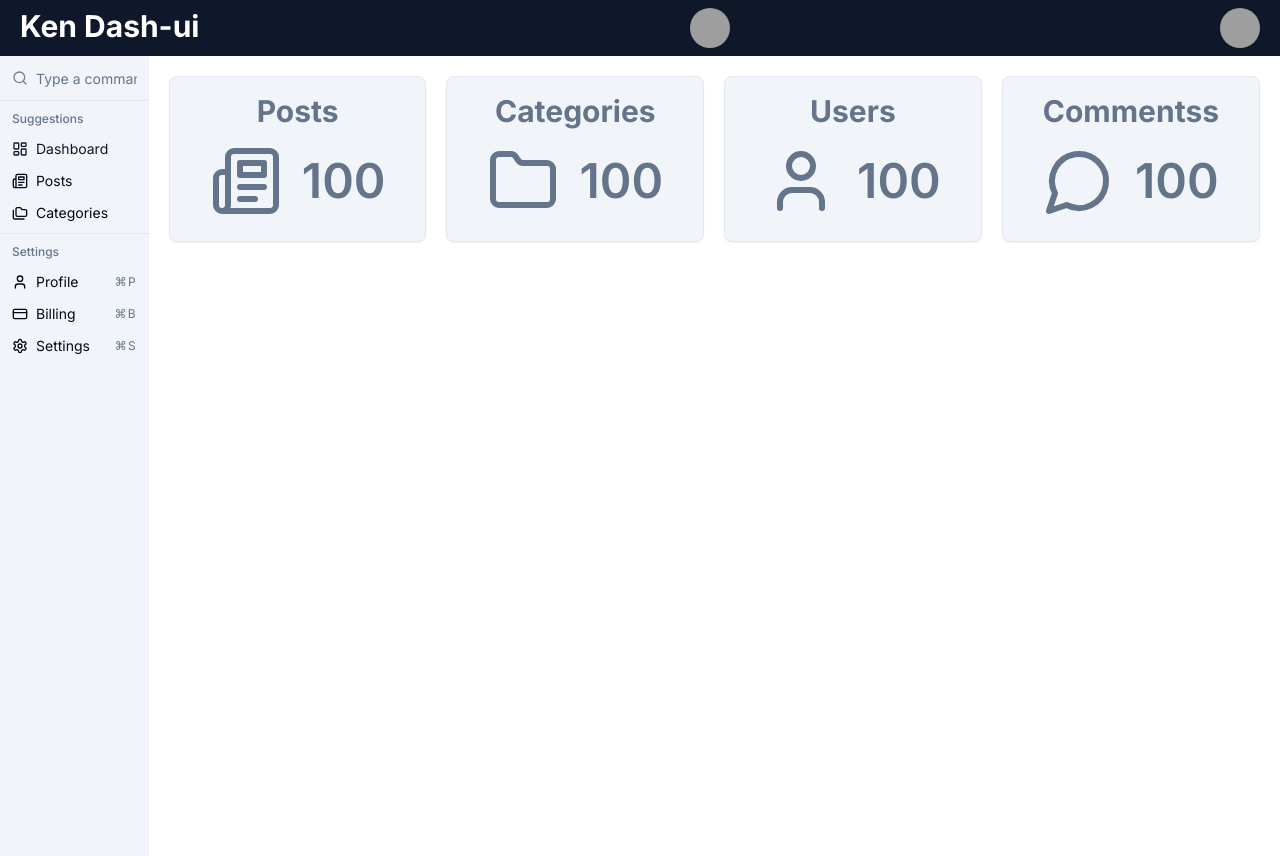
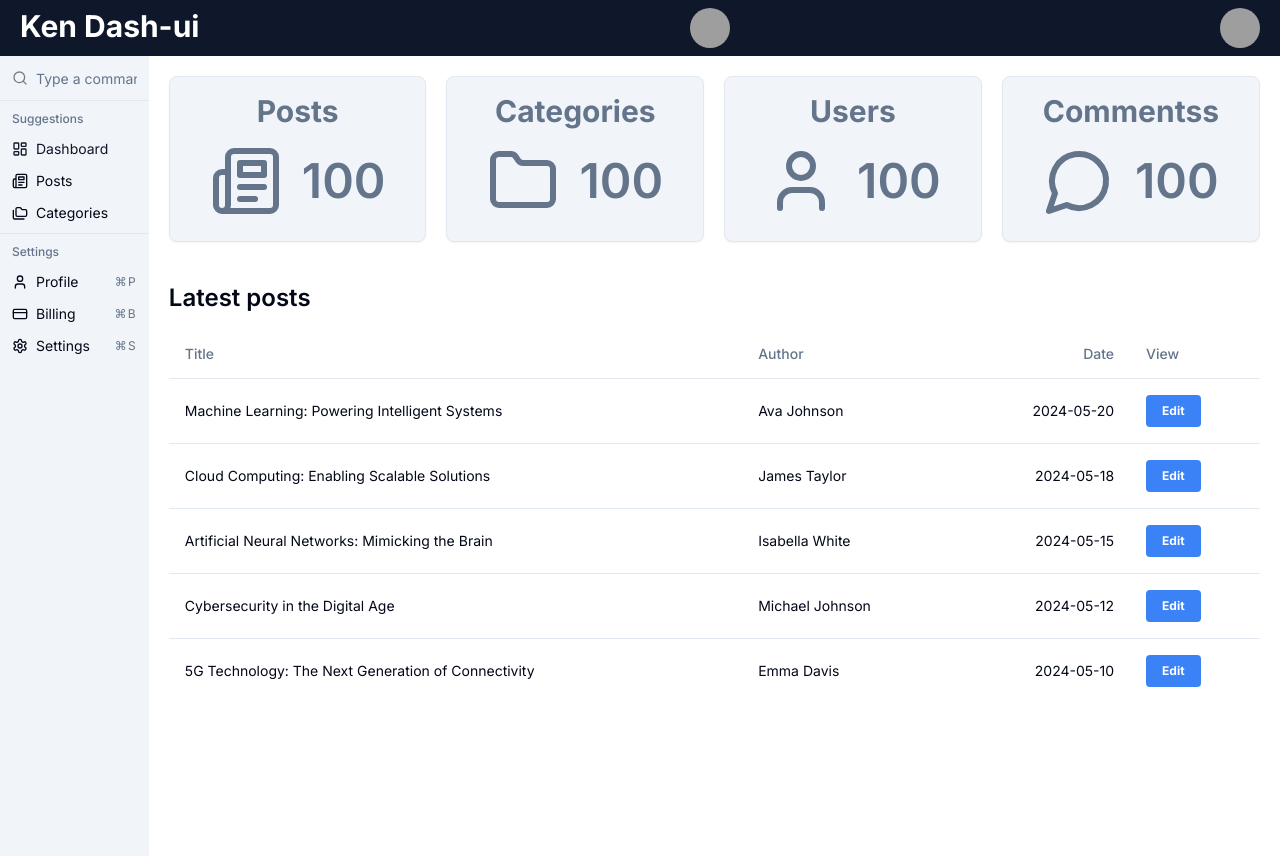
Before and after one commit to kennzuki/dasboard-ui, a Next.js app: page / in a window 1280 px wide. Built offline with nearby package versions, Linux system fonts and the light colour scheme; grey boxes are pictures that could not be loaded.

Commit message:
posttable component with filter and sorted table

```diff
--- a/app/page.tsx
+++ b/app/page.tsx
@@ -1,4 +1,5 @@
 import DashBoardCard from '@/components/dasboard/DashboardCard';
+import PostTable from '@/components/posts/PostsTable';
 import { Button } from '@/components/ui/button'
 import { Folder, MessageCircle, Newspaper, User} from 'lucide-react';
 
@@ -11,7 +12,7 @@
       <DashBoardCard title='Users' count={100} icon={<User className='text-slate-500' size={72} />}/>
       <DashBoardCard title='Commentss' count={100} icon={<MessageCircle className='text-slate-500' size={72} />}/>
       </div>
-
+    <PostTable title='Latest posts' limit={5}/>
    </>
   );
 }
--- a/components/posts/PostsTable.tsx
+++ b/components/posts/PostsTable.tsx
@@ -0,0 +1,59 @@
+import {
+    Table,
+    TableBody,
+    TableCell,
+    TableHead,
+    TableHeader,
+    TableRow,
+    TableCaption,
+  } from '@/components/ui/table';
+  import Link from 'next/link';
+  import posts from '@/data/post';
+  import { Post } from '@/types/posts';
+
+  interface PostsTableProps {
+    limit?: number;
+    title?: string;
+  }
+const PostTable = ({ limit, title }: PostsTableProps) => {
+    //sort posts based on date
+    const sortedPosts: Post[] = [...posts].sort(
+        (a, b) => new Date(b.date).getTime() - new Date(a.date).getTime()
+    );
+    // Filter posts to limit
+  const filteredPosts = limit ? sortedPosts.slice(0, limit) : sortedPosts;
+    return (
+        <div className='mt-10'>
+            <h3 className='text-2xl mb-4 font-semibold'>{title ? title : 'posts'}</h3>
+            <Table>
+                <TableCaption>A list of recent posts</TableCaption>
+                <TableHeader>
+                    <TableRow>
+                        <TableHead>Title</TableHead>
+                        <TableHead className='hidden md:table-cell'>Author</TableHead>
+                        <TableHead className='hidden md:table-cell text-right'>Date</TableHead>
+                        <TableHead>View</TableHead>
+                    </TableRow>
+                </TableHeader>
+                <TableBody>
+                    {filteredPosts.map((post) => (
+                        <TableRow key={post.id}>
+                            <TableCell>{post.title}</TableCell>
+                            <TableCell className='hidden md:table-cell'>{post.author}</TableCell>
+                            <TableCell className='hidden text-right md:table-cell'>{post.date}</TableCell>
+                            <TableCell>
+                <Link href={`/posts/edit/${post.id}`}>
+                  <button className='bg-blue-500 hover:bg-blue-700 text-white font-bold py-2 px-4 rounded text-xs'>
+                    Edit
+                  </button>
+                </Link>
+              </TableCell>
+                        </TableRow>
+                    ))}
+                </TableBody>
+            </Table>
+        </div>
+     );
+}
+
+export default PostTable;
--- /dev/null
+++ b/components/ui/table.tsx
@@ -0,0 +1,117 @@
+import * as React from "react"
+
+import { cn } from "@/lib/utils"
+
+const Table = React.forwardRef<
+  HTMLTableElement,
+  React.HTMLAttributes<HTMLTableElement>
+>(({ className, ...props }, ref) => (
+  <div className="relative w-full overflow-auto">
+    <table
+      ref={ref}
+      className={cn("w-full caption-bottom text-sm", className)}
+      {...props}
+    />
+  </div>
+))
+Table.displayName = "Table"
+
+const TableHeader = React.forwardRef<
+  HTMLTableSectionElement,
+  React.HTMLAttributes<HTMLTableSectionElement>
+>(({ className, ...props }, ref) => (
+  <thead ref={ref} className={cn("[&_tr]:border-b", className)} {...props} />
+))
+TableHeader.displayName = "TableHeader"
+
+const TableBody = React.forwardRef<
+  HTMLTableSectionElement,
+  React.HTMLAttributes<HTMLTableSectionElement>
+>(({ className, ...props }, ref) => (
+  <tbody
+    ref={ref}
+    className={cn("[&_tr:last-child]:border-0", className)}
+    {...props}
+  />
+))
+TableBody.displayName = "TableBody"
+
+const TableFooter = React.forwardRef<
+  HTMLTableSectionElement,
+  React.HTMLAttributes<HTMLTableSectionElement>
+>(({ className, ...props }, ref) => (
+  <tfoot
+    ref={ref}
+    className={cn(
+      "border-t bg-muted/50 font-medium [&>tr]:last:border-b-0",
+      className
+    )}
+    {...props}
+  />
+))
+TableFooter.displayName = "TableFooter"
+
+const TableRow = React.forwardRef<
+  HTMLTableRowElement,
+  React.HTMLAttributes<HTMLTableRowElement>
+>(({ className, ...props }, ref) => (
+  <tr
+    ref={ref}
+    className={cn(
+      "border-b transition-colors hover:bg-muted/50 data-[state=selected]:bg-muted",
+      className
+    )}
+    {...props}
+  />
+))
+TableRow.displayName = "TableRow"
+
+const TableHead = React.forwardRef<
+  HTMLTableCellElement,
+  React.ThHTMLAttributes<HTMLTableCellElement>
+>(({ className, ...props }, ref) => (
+  <th
+    ref={ref}
+    className={cn(
+      "h-12 px-4 text-left align-middle font-medium text-muted-foreground [&:has([role=checkbox])]:pr-0",
+      className
+    )}
+    {...props}
+  />
+))
+TableHead.displayName = "TableHead"
+
+const TableCell = React.forwardRef<
+  HTMLTableCellElement,
+  React.TdHTMLAttributes<HTMLTableCellElement>
+>(({ className, ...props }, ref) => (
+  <td
+    ref={ref}
+    className={cn("p-4 align-middle [&:has([role=checkbox])]:pr-0", className)}
+    {...props}
+  />
+))
+TableCell.displayName = "TableCell"
+
+const TableCaption = React.forwardRef<
+  HTMLTableCaptionElement,
+  React.HTMLAttributes<HTMLTableCaptionElement>
+>(({ className, ...props }, ref) => (
+  <caption
+    ref={ref}
+    className={cn("mt-4 text-sm text-muted-foreground", className)}
+    // {...props}
+  />
+))
+TableCaption.displayName = "TableCaption"
+
+export {
+  Table,
+  TableHeader,
+  TableBody,
+  TableFooter,
+  TableHead,
+  TableRow,
+  TableCell,
+  TableCaption,
+}
```
